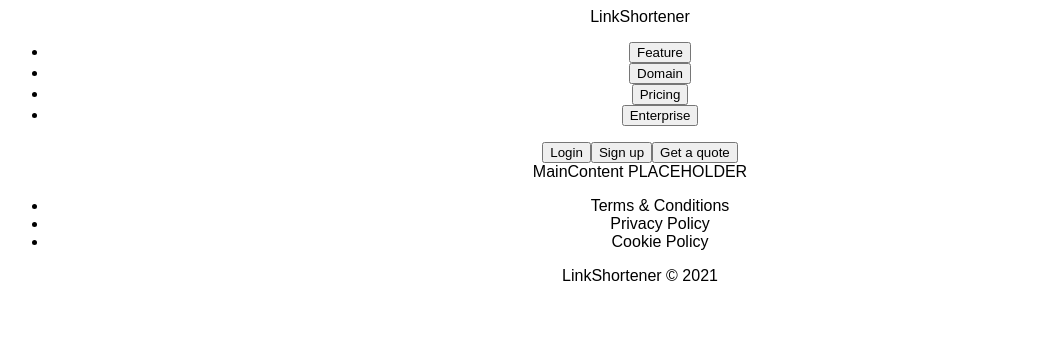
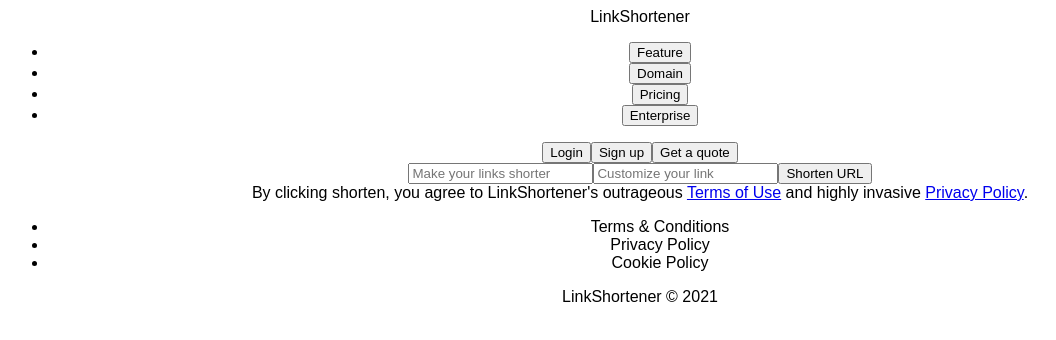
Before and after one commit to skudderkHeadway/react-front-end, a React (Create React App) app: page / in a window 1280 px wide. Shown: the top 340 px of the page, without its empty margins (0-1056 px from the left). Built offline with nearby package versions, Linux system fonts and the light colour scheme.

Commit message:
Scaffold home content

```diff
--- a/src/components/Button.jsx
+++ b/src/components/Button.jsx
@@ -1,7 +1,12 @@
 import React from "react";
 
-const Button = ({ theme, children }) => {
-  return <button className="p-2">{children}</button>;
+const Button = ({ children, className, theme, ...rest }) => {
+  return (
+    // TODO: implement theme prop
+    <button className={`p-2 ${className || ""}`} {...rest}>
+      {children}
+    </button>
+  );
 };
 
 export default Button;
--- /dev/null
+++ b/src/components/TextLink.jsx
@@ -0,0 +1,11 @@
+import React from "react";
+
+const TextLink = ({ children, className, ...rest }) => {
+  return (
+    <a className={`underline ${className || ""}`} {...rest}>
+      {children}
+    </a>
+  );
+};
+
+export default TextLink;
--- /dev/null
+++ b/src/components/UrlShortenForm.jsx
@@ -0,0 +1,19 @@
+import React from "react";
+import Button from "./Button";
+
+const UrlShortenForm = () => {
+  return (
+    <form>
+      <input
+        name="url"
+        type="text"
+        placeholder="Make your links shorter"
+        required
+      />
+      <input name="slug" type="text" placeholder="Customize your link" />
+      <Button type="submit">Shorten URL</Button>
+    </form>
+  );
+};
+
+export default UrlShortenForm;
--- /dev/null
+++ b/src/domain/home/HomePageContent.jsx
@@ -0,0 +1,19 @@
+import React from "react";
+import UrlShortenForm from "../../components/UrlShortenForm";
+import BRAND_NAME from "../../util/brand/index";
+import TextLink from "../../components/TextLink";
+
+const HomePageContent = () => {
+  return (
+    <div className="p-4 text-white bg-green-800">
+      <UrlShortenForm />
+      <div className="py-6 px-12 text-sm text-green-100">
+        By clicking shorten, you agree to {BRAND_NAME}'s outrageous{" "}
+        <TextLink href="#">Terms of Use</TextLink> and highly invasive{" "}
+        <TextLink href="#">Privacy Policy</TextLink>.
+      </div>
+    </div>
+  );
+};
+
+export default HomePageContent;
--- a/src/layout/MainContent.jsx
+++ b/src/layout/MainContent.jsx
@@ -1,7 +1,13 @@
 import React from "react";
+import HomePageContent from "../domain/home/HomePageContent";
 
 const MainContent = () => {
-  return <div>MainContent PLACEHOLDER</div>;
+  return (
+    <div>
+      {/* TODO: Maybe add routing, with different pages displayed here? */}
+      <HomePageContent />
+    </div>
+  );
 };
 
 export default MainContent;
```
